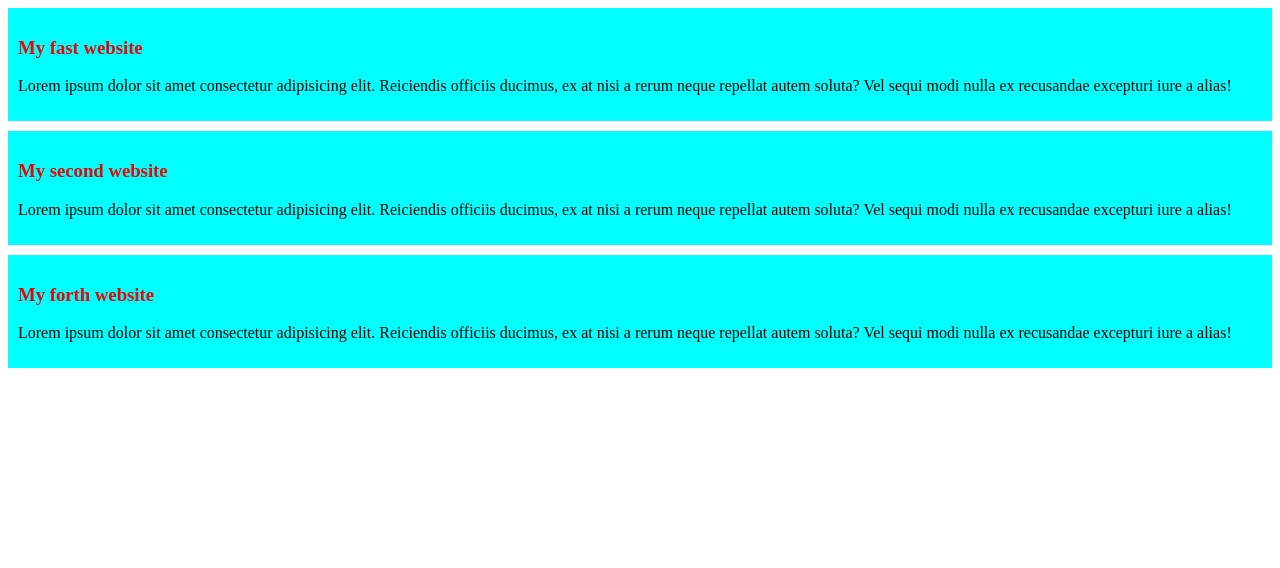
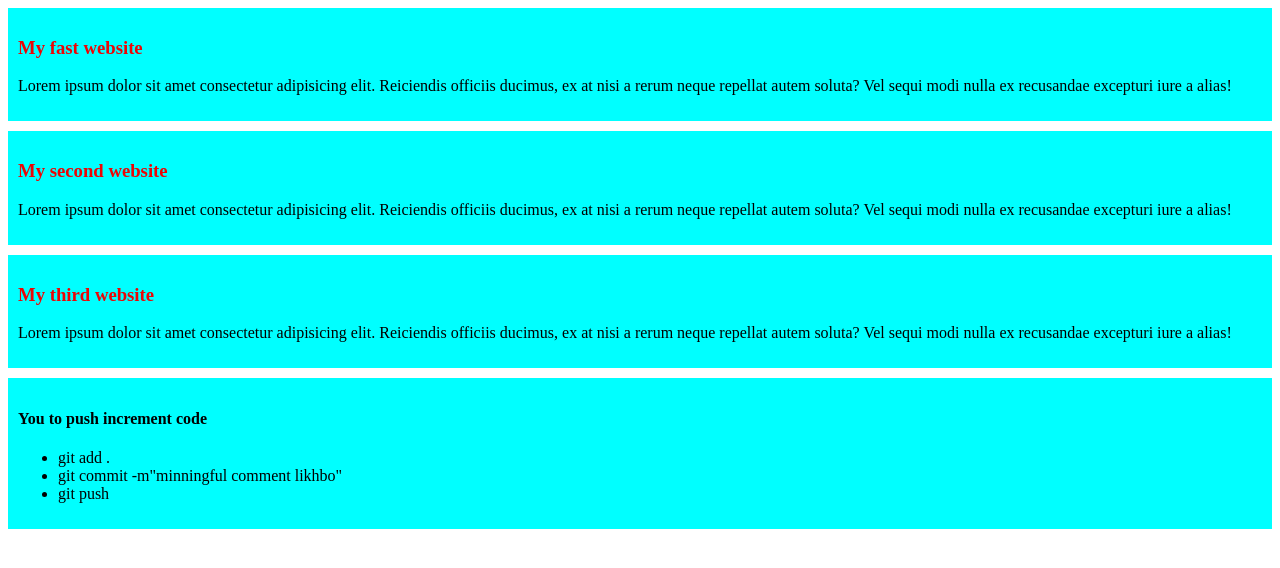
Before and after one commit to asantor23/my-simple-website, a plain HTML site: page index.html in a window 1280 px wide. Drawn offline with Linux system fonts and the light colour scheme.

Commit message:
final blog

```diff
--- a/index.html
+++ b/index.html
@@ -16,8 +16,16 @@
         <p>Lorem ipsum dolor sit amet consectetur adipisicing elit. Reiciendis officiis ducimus, ex at nisi a rerum neque repellat autem soluta? Vel sequi modi nulla ex recusandae excepturi iure a alias!</p>
     </div>
     <div>
-        <h3>My forth website</h3>
+        <h3>My third website</h3>
         <p>Lorem ipsum dolor sit amet consectetur adipisicing elit. Reiciendis officiis ducimus, ex at nisi a rerum neque repellat autem soluta? Vel sequi modi nulla ex recusandae excepturi iure a alias!</p>
+    </div>
+    <div>
+        <h4>You to push increment code</h4>
+        <ul>
+            <li>git add .</li>
+            <li>git commit -m"minningful comment likhbo"</li>
+            <li>git push</li>
+        </ul>
     </div>
 
 </body>
```
